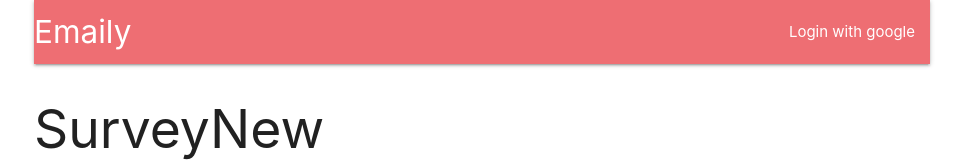
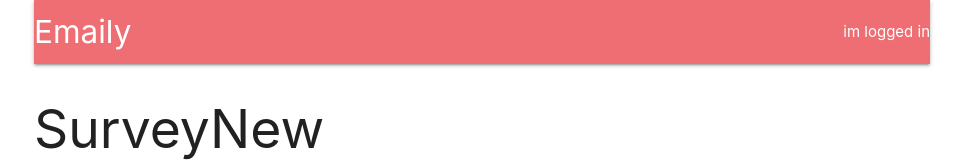
Before and after one commit to tpan/ESurveyor, a React (Create React App) app in the folder client/: page /surveys/new in a window 1280 px wide. Shown: the top 162 px of the page, without its empty margins (158-1121 px from the left). Built offline with nearby package versions, Linux system fonts and the light colour scheme; no server answers.

Commit message:
reducer functional

```diff
--- a/client/src/actions/index.js
+++ b/client/src/actions/index.js
@@ -4,5 +4,5 @@ import { FETCH_USER } from './types';
 // fetch user model for current logged in user
 export const fetchUser = () => async dispatch => {
 	const res = await axios.get('/api/current_user');
-	dispatch({ type: FETCH_USER, payload: res });
+	dispatch({ type: FETCH_USER, payload: res.data });
 };
--- a/client/src/components/Header.js
+++ b/client/src/components/Header.js
@@ -20,27 +20,33 @@ class Header extends Component {
 	// 			);
 	// 	}
 	// }
-
+	renderContent() {
+		switch (this.props.auth) {
+			case null:
+				return 'stilldeciding';
+			case false:
+				return 'im logged out';
+			default:
+				return 'im logged in';
+		}
+	}
 	render() {
+		console.log(this.props);
 		return (
 			<nav>
 				<div className='nav-wrapper'>
 					<a href='/' className='left brand-logo'>
 						Emaily
 					</a>
-					<ul className='right'>
-						<li>
-							<a>Login with google</a>
-						</li>
-					</ul>
+					<ul className='right'>{this.renderContent()}</ul>
 				</div>
 			</nav>
 		);
 	}
 }
-//Accessing redux store in Header component
-// function mapStateToProps({ auth }) {
-// 	return { auth };
-// }
+// Accessing redux store in Header component
+function mapStateToProps({ auth }) {
+	return { auth };
+}
 
-export default Header;
+export default connect(mapStateToProps)(Header);
--- a/client/src/reducers/authReducer.js
+++ b/client/src/reducers/authReducer.js
@@ -1,5 +1,10 @@
+import { FETCH_USER } from '../actions/types';
 export default function(state = {}, action) {
+	console.log(action);
 	switch (action.type) {
+		case FETCH_USER:
+			return action.payload || false;
+
 		default:
 			return state;
 	}
--- a/package.json
+++ b/package.json
@@ -9,7 +9,7 @@
 	},
 	"scripts": {
 		"start": "node index.js",
-		"server": "nodemon index.js",
+		"server": "nodemon index.js --ignore './client/'",
 		"client": "npm run start --prefix client",
 		"dev": "concurrently \"npm run server\" \"npm run client\""
 	},
```
